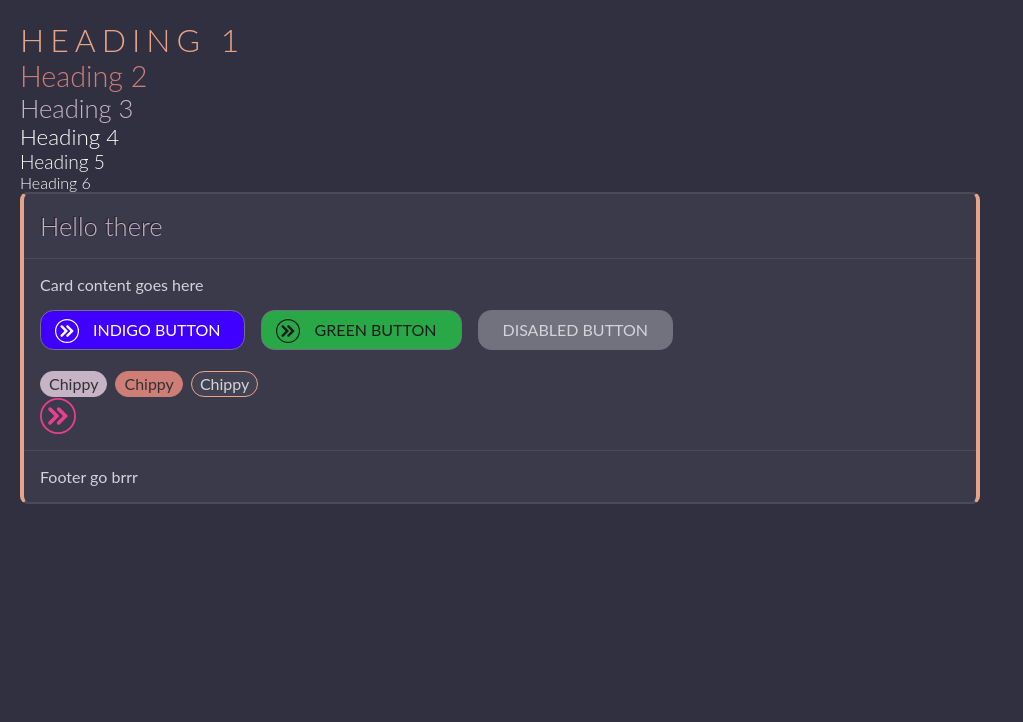
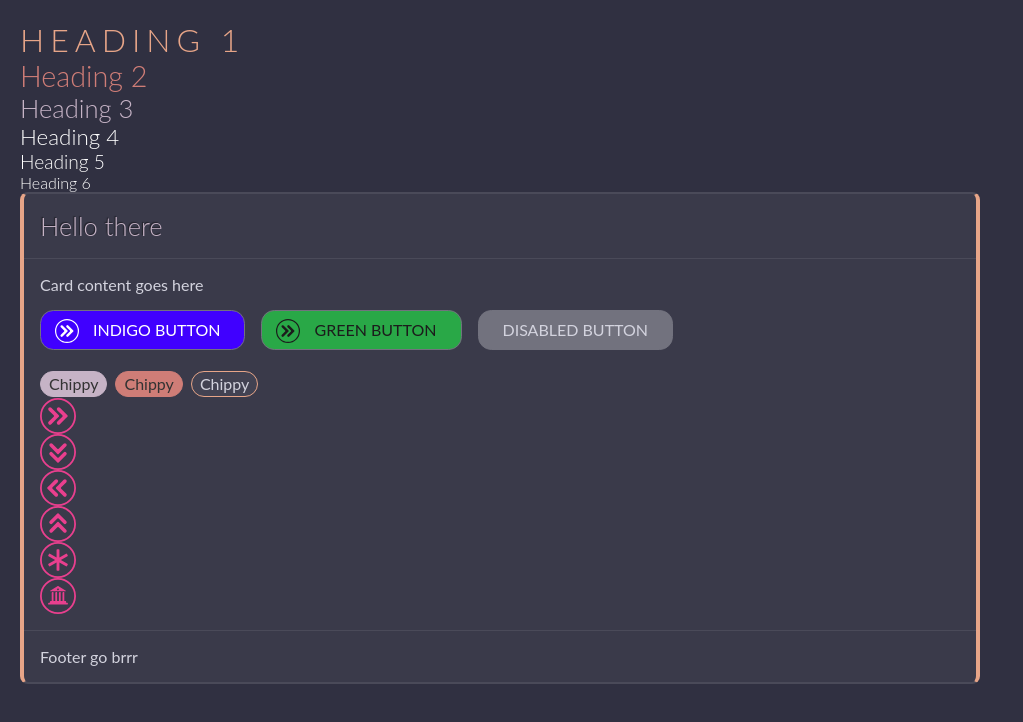
Before and after one commit to bstapleton/slate, a Next.js app: page / in a window 1280 px wide. Shown: the top 722 px of the page, without its empty margins (0-1023 px from the left). Built offline with nearby package versions, Linux system fonts and the light colour scheme.

Commit message:
A few more icons. Kind of tedious and slow going, but needs to be done sooner or later

```diff
--- a/components/Icon.tsx
+++ b/components/Icon.tsx
@@ -2,10 +2,20 @@ import styles from '../scss/components/icon.module.scss';
 import cn from 'classnames'
 import React from "react";
 import { ArrowRightDouble } from './icons/arrow-right-double';
+import {ArrowDownDouble} from "./icons/arrow-down-double";
+import {ArrowLeftDouble} from "./icons/arrow-left-double";
+import {ArrowUpDouble} from "./icons/arrow-up-double";
+import {Asterisk} from "./icons/asterisk";
+import {Bank} from "./icons/bank";
 
 type IconProps = {
     type:
-        | 'arrow-right-double',
+        | 'arrow-down-double'
+        | 'arrow-left-double'
+        | 'arrow-right-double'
+        | 'arrow-up-double'
+        | 'asterisk'
+        | 'bank',
     color:
         | 'primary'
         | 'secondary'
@@ -31,6 +41,16 @@ type IconProps = {
 
 export function getIcon(type:string, symbolOnly:boolean) {
     switch (type) {
+        case 'arrow-down-double':
+            return <ArrowDownDouble symbolOnly={symbolOnly} />
+        case 'arrow-left-double':
+            return <ArrowLeftDouble symbolOnly={symbolOnly} />
+        case 'arrow-up-double':
+            return <ArrowUpDouble symbolOnly={symbolOnly} />
+        case 'asterisk':
+            return <Asterisk symbolOnly={symbolOnly} />
+        case 'bank':
+            return <Bank symbolOnly={symbolOnly} />
         default:
             return <ArrowRightDouble symbolOnly={symbolOnly} />
     }
--- /dev/null
+++ b/components/icons/arrow-down-double.tsx
@@ -0,0 +1,23 @@
+import {Outline} from "./outline";
+
+type IconProps = {
+    symbolOnly: boolean,
+}
+
+export const ArrowDownDouble = ({ symbolOnly }: IconProps) => {
+    return(
+        <svg xmlns="http://www.w3.org/2000/svg" viewBox="0 0 100 100">
+            {!symbolOnly ?
+                <Outline />
+            : null}
+            <g className={'symbol'}>
+                <path d="M51.77,79.23,72.68,58.32a5,5,0,1,0-7.07-7.07L51.77,65.09a2.5,2.5,0,0,1-3.54,0L34.39,51.25a5,5,0,1,0-7.07,7.07L42.93,73.93h0l5.3,5.3A2.5,2.5,0,0,0,51.77,79.23Z"/>
+                <path d="M42.93,49.93l5.3,5.3a2.5,2.5,0,0,0,3.54,0L72.68,34.32a5,5,0,1,0-7.07-7.07L51.77,41.09a2.5,2.5,0,0,1-3.54,0L34.39,27.25a5,5,0,0,0-7.07,7.07L42.93,49.93Z"/>
+            </g>
+        </svg>
+    )
+}
+
+ArrowDownDouble.defaultProps = {
+    symbolOnly: false,
+}
--- /dev/null
+++ b/components/icons/arrow-left-double.tsx
@@ -0,0 +1,23 @@
+import {Outline} from "./outline";
+
+type IconProps = {
+    symbolOnly: boolean,
+}
+
+export const ArrowLeftDouble = ({ symbolOnly }: IconProps) => {
+    return(
+        <svg xmlns="http://www.w3.org/2000/svg" viewBox="0 0 100 100">
+            {!symbolOnly ?
+                <Outline />
+            : null}
+            <g className={'symbol'}>
+                <path d="M20.77,51.77,41.68,72.68a5,5,0,1,0,7.07-7.07L34.91,51.77a2.5,2.5,0,0,1,0-3.54L48.75,34.39a5,5,0,1,0-7.07-7.07L26.07,42.93h0l-5.3,5.3A2.5,2.5,0,0,0,20.77,51.77Z"/>
+                <path d="M50.07,42.93l-5.3,5.3a2.5,2.5,0,0,0,0,3.54L65.68,72.68a5,5,0,1,0,7.07-7.07L58.91,51.77a2.5,2.5,0,0,1,0-3.54L72.75,34.39a5,5,0,0,0-7.07-7.07L50.07,42.93Z"/>
+            </g>
+        </svg>
+    )
+}
+
+ArrowLeftDouble.defaultProps = {
+    symbolOnly: false,
+}
--- a/components/icons/arrow-right-double.tsx
+++ b/components/icons/arrow-right-double.tsx
@@ -1,3 +1,5 @@
+import {Outline} from "./outline";
+
 type IconProps = {
     symbolOnly: boolean,
 }
@@ -6,7 +8,7 @@ export const ArrowRightDouble = ({ symbolOnly }: IconProps) => {
     return(
         <svg xmlns="http://www.w3.org/2000/svg" viewBox="0 0 100 100">
             {!symbolOnly ?
-                <path className={'outline'} d="M50,0a50,50,0,1,0,50,50A50,50,0,0,0,50,0Zm0,95A45,45,0,1,1,95,50,45,45,0,0,1,50,95Z" />
+                <Outline />
             : null}
             <g className={'symbol'}>
                 <path d="M76.23,48.23,55.32,27.32a5,5,0,1,0-7.07,7.07L62.09,48.23a2.5,2.5,0,0,1,0,3.54L48.25,65.61a5,5,0,1,0,7.07,7.07L70.93,57.07h0l5.3-5.3A2.5,2.5,0,0,0,76.23,48.23Z" />
--- /dev/null
+++ b/components/icons/arrow-up-double.tsx
@@ -0,0 +1,23 @@
+import {Outline} from "./outline";
+
+type IconProps = {
+    symbolOnly: boolean,
+}
+
+export const ArrowUpDouble = ({ symbolOnly }: IconProps) => {
+    return(
+        <svg xmlns="http://www.w3.org/2000/svg" viewBox="0 0 100 100">
+            {!symbolOnly ?
+                <Outline />
+            : null}
+            <g className={'symbol'}>
+                <path d="M48.23,20.77,27.32,41.68a5,5,0,1,0,7.07,7.07L48.23,34.91a2.5,2.5,0,0,1,3.54,0L65.61,48.75a5,5,0,1,0,7.07-7.07L57.07,26.07h0l-5.3-5.3A2.5,2.5,0,0,0,48.23,20.77Z"/>
+                <path d="M57.07,50.07l-5.3-5.3a2.5,2.5,0,0,0-3.54,0L27.32,65.68a5,5,0,0,0,7.07,7.07L48.23,58.91a2.5,2.5,0,0,1,3.54,0L65.61,72.75a5,5,0,1,0,7.07-7.07L57.07,50.07Z"/>
+            </g>
+        </svg>
+    )
+}
+
+ArrowUpDouble.defaultProps = {
+    symbolOnly: false,
+}
--- /dev/null
+++ b/components/icons/asterisk.tsx
@@ -0,0 +1,22 @@
+import {Outline} from "./outline";
+
+type IconProps = {
+    symbolOnly: boolean,
+}
+
+export const Asterisk = ({ symbolOnly }: IconProps) => {
+    return(
+        <svg xmlns="http://www.w3.org/2000/svg" viewBox="0 0 100 100">
+            {!symbolOnly ?
+                <Outline />
+            : null}
+            <g className={'symbol'}>
+                <path d="M76.25,60.54,58,50,76.25,39.46A2,2,0,0,0,77,36.73l-2-3.46a2,2,0,0,0-2.73-.73L54,43.07V22a2,2,0,0,0-2-2H48a2,2,0,0,0-2,2V43.07L27.75,32.54a2,2,0,0,0-2.73.73l-2,3.46a2,2,0,0,0,.73,2.73L42,50,23.75,60.54A2,2,0,0,0,23,63.27l2,3.46a2,2,0,0,0,2.73.73L46,56.93V78a2,2,0,0,0,2,2h4a2,2,0,0,0,2-2V56.93L72.25,67.46A2,2,0,0,0,75,66.73l2-3.46A2,2,0,0,0,76.25,60.54Z"/>
+            </g>
+        </svg>
+    )
+}
+
+Asterisk.defaultProps = {
+    symbolOnly: false,
+}
--- /dev/null
+++ b/components/icons/bank.tsx
@@ -0,0 +1,23 @@
+import {Outline} from "./outline";
+
+type IconProps = {
+    symbolOnly: boolean,
+}
+
+export const Bank = ({ symbolOnly }: IconProps) => {
+    return(
+        <svg xmlns="http://www.w3.org/2000/svg" viewBox="0 0 100 100">
+            {!symbolOnly ?
+                <Outline />
+            : null}
+            <g className={'symbol'}>
+                <path d="M76.5,68.91h-4v-4a1,1,0,0,0-1-1h-4v-24a1,1,0,0,0-1-1H65a2.5,2.5,0,0,0-2.5,2.5v22.5h-5v-24a1,1,0,0,0-1-1H55a2.5,2.5,0,0,0-2.5,2.5v22.5h-5v-24a1,1,0,0,0-1-1H45a2.5,2.5,0,0,0-2.5,2.5v22.5h-5v-24a1,1,0,0,0-1-1H35a2.5,2.5,0,0,0-2.5,2.5v22.5H30a2.5,2.5,0,0,0-2.5,2.5v2.5H25a2.5,2.5,0,0,0-2.5,2.5v1.5a1,1,0,0,0,1,1H75a2.5,2.5,0,0,0,2.5-2.5v-1.5A1,1,0,0,0,76.5,68.91Z"/>
+                <path d="M49.45,22.28,28.25,35.07a1,1,0,0,0,.55,1.84H71.2a1,1,0,0,0,.55-1.84L50.55,22.28A1,1,0,0,0,49.45,22.28Zm1.17,11.55A2.5,2.5,0,1,1,52.43,32,2.51,2.51,0,0,1,50.62,33.83Z"/>
+            </g>
+        </svg>
+    )
+}
+
+Bank.defaultProps = {
+    symbolOnly: false,
+}
--- /dev/null
+++ b/components/icons/outline.tsx
@@ -0,0 +1,5 @@
+export const Outline = () => {
+    return(
+        <path className={'outline'} d="M50,0a50,50,0,1,0,50,50A50,50,0,0,0,50,0Zm0,95A45,45,0,1,1,95,50,45,45,0,0,1,50,95Z" />
+    )
+}
--- a/pages/index.tsx
+++ b/pages/index.tsx
@@ -44,6 +44,11 @@ const Home: NextPage = () => {
                   <Chip type={'primary'}>Chippy</Chip>
                 </ChipList>
                 <Icon color={'pink'} />
+                <Icon color={'pink'} type={'arrow-down-double'} />
+                <Icon color={'pink'} type={'arrow-left-double'} />
+                <Icon color={'pink'} type={'arrow-up-double'} />
+                <Icon color={'pink'} type={'asterisk'} />
+                <Icon color={'pink'} type={'bank'} />
               </CardContent>
               <CardFooter>Footer go brrr</CardFooter>
             </Card>
```
